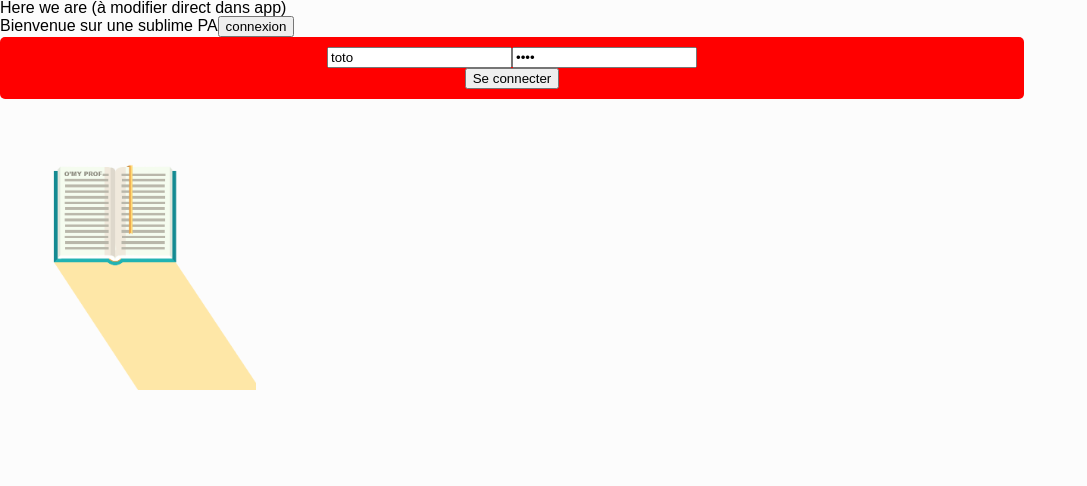
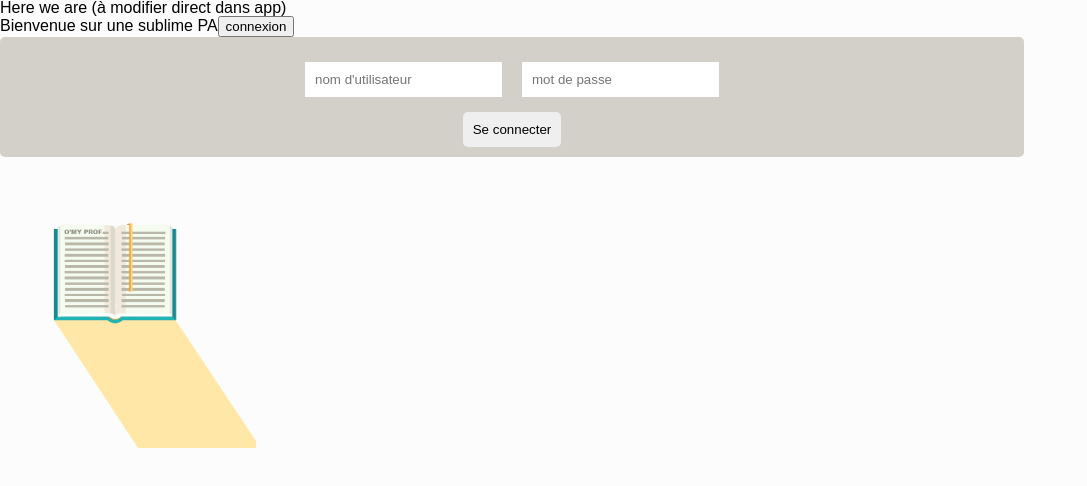
Before and after one commit to olivier-belleval/projet-professeur, a React app in the folder Front/: page / in a window 1280 px wide. Shown: the whole page, without its empty margins (0-1087 px from the left). Built offline with nearby package versions, Linux system fonts and the light colour scheme.

Commit message:
add comments

```diff
--- a/Front/src/components/HomePage/index.js
+++ b/Front/src/components/HomePage/index.js
@@ -10,7 +10,6 @@ return (
     <button type="button"> connexion</button>
     <Login />
     <img src ={image_book} className="homepage-image"/>
-
   </div>
 )};
 
--- a/Front/src/components/Login/index.js
+++ b/Front/src/components/Login/index.js
@@ -2,11 +2,12 @@ import React from 'react';
 import './style.scss';
 import PropTypes from 'prop-types';
 
-const Login = ({username, password, changeField, isLogged, handleLogin}) => {
+const Login = ({ username, password, changeField, isLogged, handleLogin }) => {
+  // function to prevent from page reloading + function to change input's value asap user types
   const handleSubmit = (evt) => {
     evt.preventDefault();
-    console.log('test');
-    console.log (username);
+    console.log ("j'ai le username :", username);
+    console.log ("j'ai le password :", password);
     handleLogin();
   };
   const handleInputChange = (evt) =>{
@@ -45,7 +46,6 @@ Login.propTypes = {
   changeField: PropTypes.func,
   isLogged: PropTypes.bool,
   handleLogin: PropTypes.func,
-
 }
 
 export default Login;
--- a/Front/src/components/Login/style.scss
+++ b/Front/src/components/Login/style.scss
@@ -1,5 +1,7 @@
+@use 'src/styles/vars.scss';
+
 .login{
-  background-color: red;
+  background-color: rgb(211, 207, 201);
   width: 80%;
   border-radius: 5px;
   padding: 10px;
@@ -7,5 +9,23 @@
 
   &-form {
     width: 100%;
+    &-inputs{
+      margin: 5px;
+
+      &>input{
+        margin: 10px;
+        border:none;
+        padding:10px;
+      }
+    }
+    &>button {
+      border:none;
+      padding: 10px;
+      border-radius: 5px;
+      &:hover{
+        background-color: orange;
+        color:white;
+      }
+    }
   }
 }
--- a/Front/src/containers/Login.js
+++ b/Front/src/containers/Login.js
@@ -6,7 +6,7 @@ const mapStateToProps = (state) => ({
   username: state.username,
   password: state.password,
   isLogged: state.isLogged,
-})
+});
 
 const mapDispatchToProps = (dispatch) => ({
   changeField: (changedData) => {
--- a/Front/src/store/action/index.js
+++ b/Front/src/store/action/index.js
@@ -1,5 +1,6 @@
 export const CHANGE_FIELD = 'CHANGE_FIELD';
 export const LOGIN = 'LOGIN';
+//export const LOGIN_SUBMIT_SUCCES = 'LOGIN_SUBMIT_SUCCES';
 
 export const login = () => ({
   type: LOGIN,
--- a/Front/src/store/reducers/index.js
+++ b/Front/src/store/reducers/index.js
@@ -1,8 +1,8 @@
 import { LOGIN, CHANGE_FIELD } from '../action';
 
 const initialState = {
-  username: 'toto',
-  password: 'tata',
+  username: '',
+  password: '',
   isLogged: false,
 
 };
```
